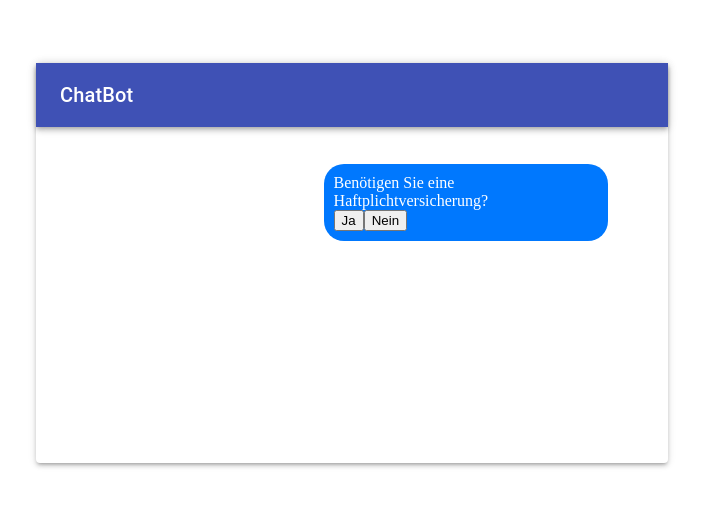
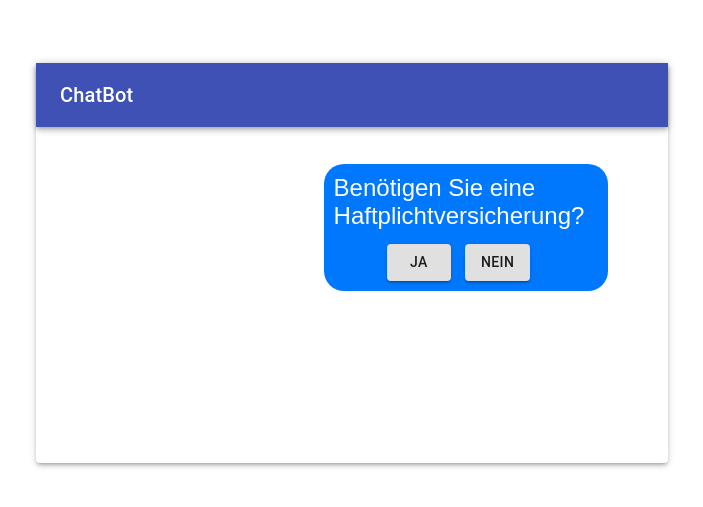
Before and after one commit to VCPY/chatbot, a React (Create React App) app: page / in a window 1280 px wide. Shown: the part 145-652 px from the top of the page, without its empty margins (288-991 px from the left). Built offline with nearby package versions, Linux system fonts and the light colour scheme.

Commit message:
Adjusted messages to use material UI,

```diff
--- /dev/null
+++ b/src/DataStructures/interfaces.tsx
@@ -0,0 +1,5 @@
+export interface MessageType {
+    text: string,
+    id: number,
+    answers: string[]
+}
--- a/src/Question.tsx
+++ b/src/Question.tsx
@@ -1,5 +1,7 @@
+import { Button } from "@material-ui/core";
 import React from "react";
 import { createUseStyles } from "react-jss";
+import { MessageType } from "./DataStructures/interfaces";
 import { QuestionType } from "./Questions";
 
 function Styles({ children }: any): any {
@@ -13,44 +15,51 @@ function Styles({ children }: any): any {
       maxWidth: '50%',
       alignSelf: 'flex-end',
       borderRadius: 20,
+    },
+    button: {
+      marginRight:"1em"
     }
   })
   return children(styles)
 }
 
-export class Question extends React.Component<{ question: QuestionType, answerSelectedCallback?: (id: number, index: number) => void, selected?: number | undefined }, { question: QuestionType, answerSelectedCallback: (id: number, index: number) => void, selected?: number | undefined }>{
+export class Question extends React.Component<{ question: MessageType, answerSelectedCallback?: (id: number, index: number) => void, selected?: number | undefined }, { message: MessageType, answerSelectedCallback: (id: number, index: number) => void, selected?: number | undefined }>{
   constructor(props: any) {
     super(props)
     this.state = {
       selected: props.selected,
-      question: props.question,
+      message: props.question,
       answerSelectedCallback: props.answerSelectedCallback
     }
   }
 
-  componentDidUpdate(prevProps: { question: QuestionType; answerSelectedCallback?: (id: number, index: number) => void }, prevState: any, snapshot: any) {
+  componentDidUpdate(prevProps: { question: MessageType; }, prevState: any, snapshot: any) {
     if (prevProps.question !== this.props.question) {
       this.setState({
-        question: this.props.question
+        message: this.props.question
       })
     }
   }
 
   render() {
-    let answers = this.state.question.valueOptions.map((answer, index) =>
-      <button key={this.state.question.id + "_" + index} onClick={() => {
-        if (this.state.answerSelectedCallback) {
-          this.state.answerSelectedCallback(this.state.question.id, index)
-        }
-      }}> {answer.text}</button >)
+
     return (
       <Styles>{
         (useStyles: any) => {
           const styles = useStyles(this.props)
+
+          let answers = this.state.message.answers.map((answer, index) => {
+            return <Button variant="contained" style={{marginRight:"1em", marginTop:"1em"}} key={this.state.message.id + "_" + index} onClick={() => {
+              if (this.state.answerSelectedCallback) {
+                this.state.answerSelectedCallback(this.state.message.id, index)
+              }
+            }}> {answer}</Button >
+          })
+
           return (
             <p className={styles.container}>
-              <div style={{ fontSize: 16, color: "#fff" }} > {this.state.question.text}
-                <div>
+              <div style={{ fontSize: 24, color: "#fff", fontFamily: "Arial" }} > {this.state.message.text}
+                <div style={{display:"flex", justifyContent: "center"}}>
                   {
                     answers
                   }</div>
--- a/src/Questions.tsx
+++ b/src/Questions.tsx
@@ -1,5 +1,6 @@
 import React from "react";
 import { createUseStyles } from "react-jss";
+import { MessageType } from "./DataStructures/interfaces";
 import { EndpointData, loadChatData, sendChatData } from "./Persistance";
 import { Question } from "./Question";
 
@@ -41,13 +42,14 @@ interface SelectedAnswerType {
 }
 
 
-export class QuestionList extends React.Component<{}, { questions: QuestionType[], currentQuestion: QuestionType | undefined, previousAnswers: SelectedAnswerType[] }> {
+export class QuestionList extends React.Component<{}, { questions: QuestionType[], currentQuestion: QuestionType | undefined, previousAnswers: SelectedAnswerType[], dataLoaded: boolean }> {
 
   messageEnd: HTMLDivElement | null = null;
 
   constructor(props: any) {
     super(props)
     this.state = {
+      dataLoaded: false,
       questions: [],
       currentQuestion: undefined,
       previousAnswers: []
@@ -63,7 +65,7 @@ export class QuestionList extends React.Component<{}, { questions: QuestionType[
           break;
         }
       }
-      this.setState({ 'questions': response, currentQuestion: currentQuestion })
+      this.setState({ 'questions': response, currentQuestion: currentQuestion, dataLoaded: true })
     })
   }
 
@@ -102,6 +104,18 @@ export class QuestionList extends React.Component<{}, { questions: QuestionType[
       this.messageEnd.scrollIntoView({ behavior: "smooth" });
   }
 
+  questionToMessage(question: QuestionType): MessageType {
+    let message: MessageType = {
+      text: question.text,
+      id: question.id,
+      answers: []
+    }
+    message.answers = question.valueOptions.map(el => {
+      return el.text
+    })
+    return message
+  }
+
   componentDidUpdate() {
     this.scrollToBottom()
   }
@@ -111,7 +125,9 @@ export class QuestionList extends React.Component<{}, { questions: QuestionType[
       let data: EndpointData[] = this.state.previousAnswers.map(answer => { return { "name": answer.question.name, "value": answer.question.valueOptions[answer.chosenAnswerIndex].value } })
       sendChatData(data)
     }
-    let previousQuestionsRender = this.state.previousAnswers.map(previousQuestion => <Question question={previousQuestion.question} selected={previousQuestion.chosenAnswerIndex}></Question>)
+    let previousQuestionsRender = this.state.previousAnswers.map(previousQuestion => <Question question={this.questionToMessage(previousQuestion.question)} selected={previousQuestion.chosenAnswerIndex}></Question>)
+
+    if (this.state.dataLoaded) {
       return (
         <Styles>{
           (useStyles: any): JSX.Element => {
@@ -119,7 +135,15 @@ export class QuestionList extends React.Component<{}, { questions: QuestionType[
             return (
               <div className={styles.container}>
                 {previousQuestionsRender}
-              {this.state.currentQuestion ? <Question question={this.state.currentQuestion} answerSelectedCallback={(id, index) => this.handleSelection(id, index)}></Question> : "Gruß"}
+                {this.state.currentQuestion ?
+                  <Question question={this.questionToMessage(this.state.currentQuestion)} answerSelectedCallback={(id, index) => this.handleSelection(id, index)}></Question>
+                  :
+                  <Question question={{
+                    text: "Herzlichen Dank für Ihre Angaben",
+                    id: 0,
+                    answers: []
+                  }
+                  }></Question>}
                 <div ref={(el) => this.messageEnd = el} />
               </div>
             )
@@ -128,4 +152,8 @@ export class QuestionList extends React.Component<{}, { questions: QuestionType[
         </Styles>
       )
     }
+    else {
+      return (<div style={{ justifyContent: "center", display: "flex" }}>Loading...</div>)
     }
+  }
+}
```
Lines whose indentation alone changed are shown as unchanged.
